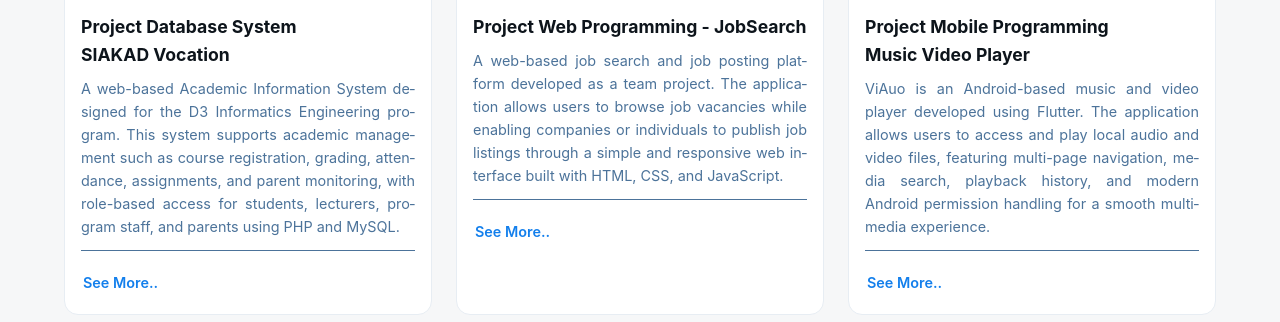
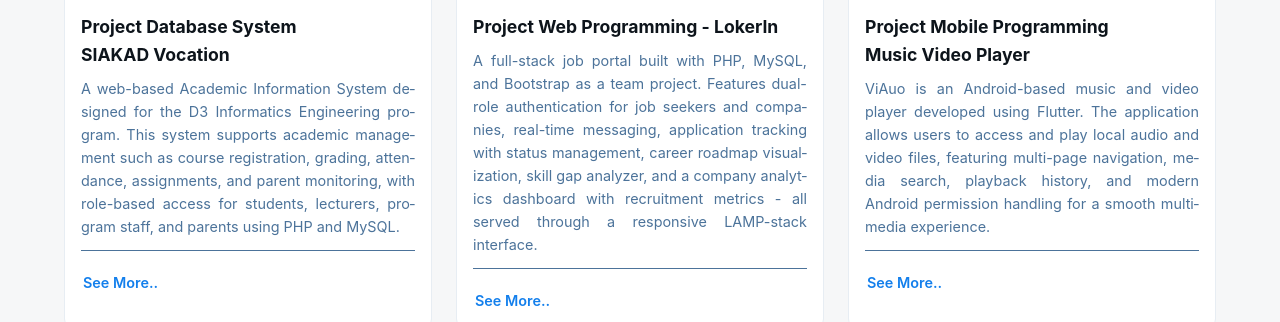
Before and after one commit to RivalG0lan/My-Web-Portofolio, a plain HTML site: page Project.html in a window 1280 px wide. Shown: the part 1032-1354 px from the top of the page. Drawn offline with Linux system fonts and the light colour scheme.

Commit message:
ganti deskripsi project lokerib

```diff
--- a/Project.html
+++ b/Project.html
@@ -193,13 +193,14 @@
             referrerpolicy="strict-origin-when-cross-origin"
             allowfullscreen
           ></iframe>
-          <h3>Project Web Programming - JobSearch</h3>
+          <h3>Project Web Programming - LokerIn</h3>
           <p>
-            A web-based job search and job posting platform developed as a team
-            project. The application allows users to browse job vacancies while
-            enabling companies or individuals to publish job listings through a
-            simple and responsive web interface built with HTML, CSS, and
-            JavaScript.
+            A full-stack job portal built with PHP, MySQL, and Bootstrap as a
+            team project. Features dual-role authentication for job seekers and
+            companies, real-time messaging, application tracking with status
+            management, career roadmap visualization, skill gap analyzer, and a
+            company analytics dashboard with recruitment metrics - all served
+            through a responsive LAMP-stack interface.
           </p>
 
           <a
```
